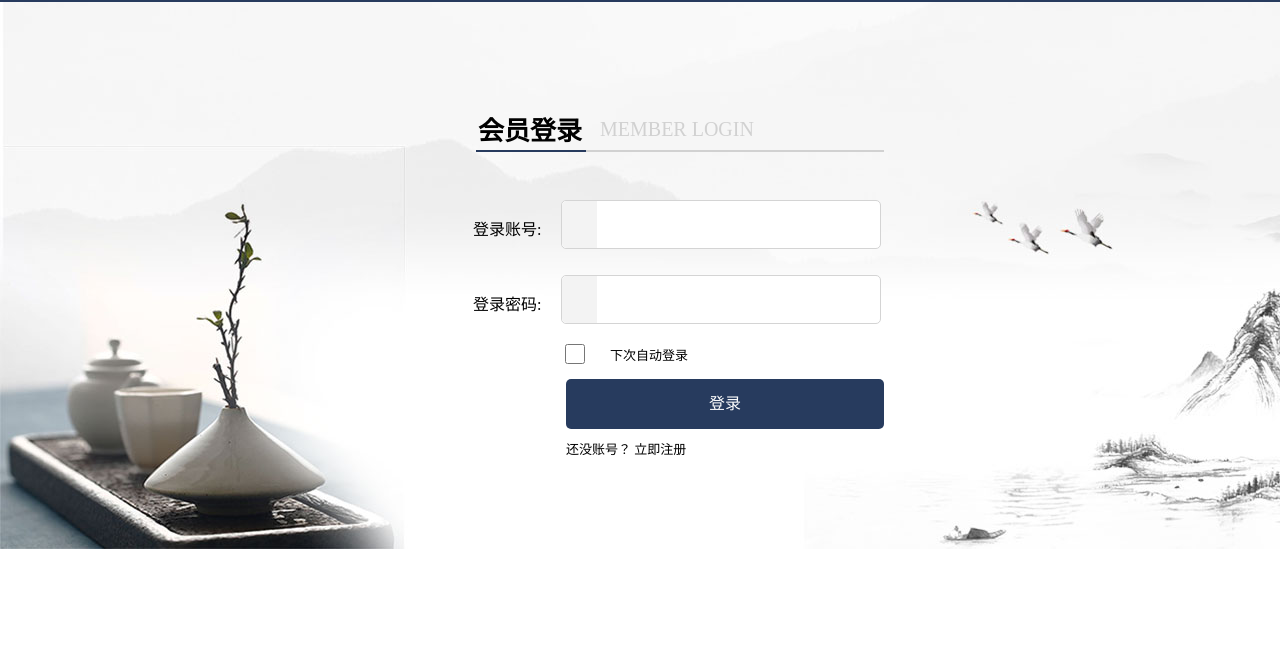
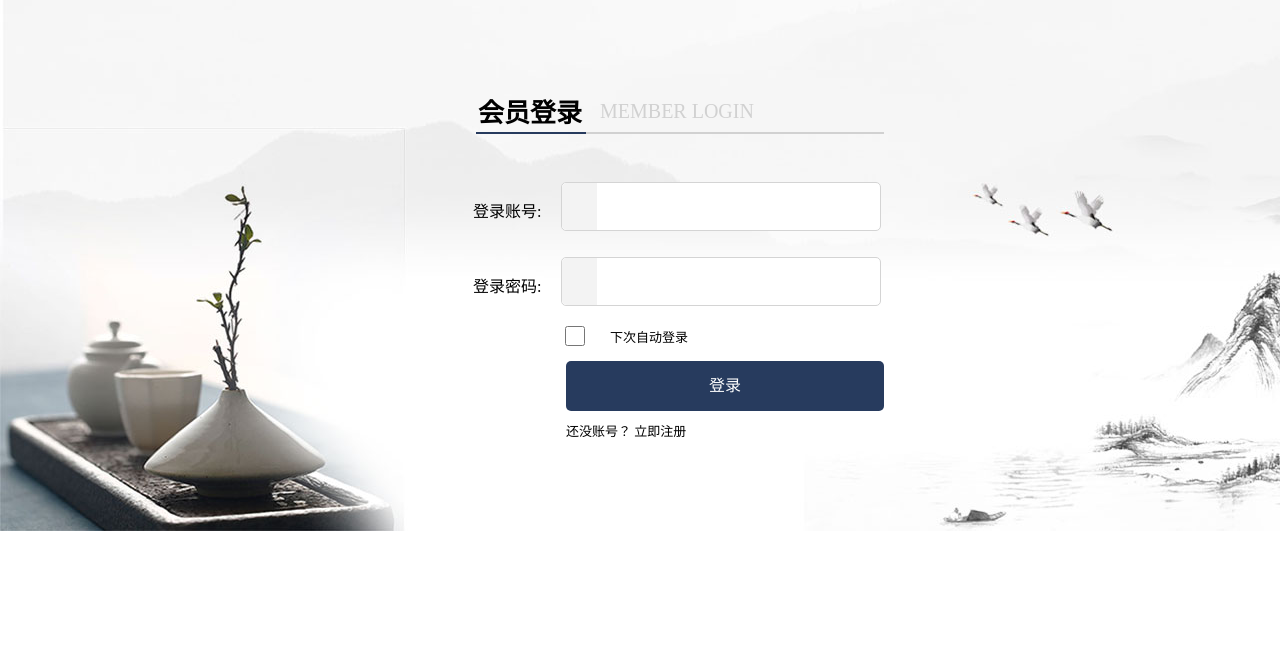
Before and after one commit to 404NotFoundPage/Team5, a website: page public/login.html in a window 1280 px wide. Shown: the part 131-800 px from the top of the page. Drawn offline with Linux system fonts and the light colour scheme; a web font is replaced by a local one.

Commit message:
login.html

```diff
--- a/public/login.html
+++ b/public/login.html
@@ -3,7 +3,7 @@
 <head>
 	<meta charset="UTF-8">
 	<title>登录</title>
-	//<link rel="stylesheet/less" href="less/common.less">
+	<link rel="stylesheet/less" href="less/common.less">
 	<link rel="stylesheet/less" href="less/loginfjile.less"/>
 </head>
 <body>
```
